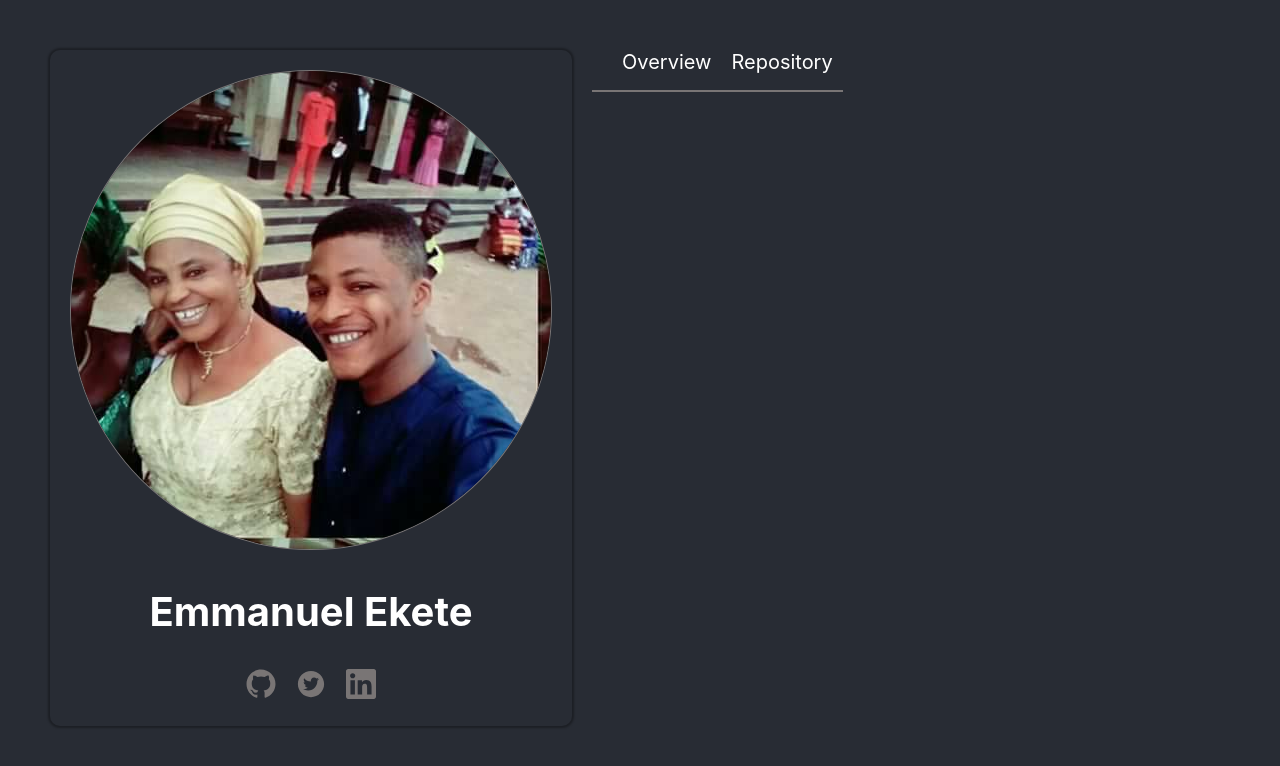
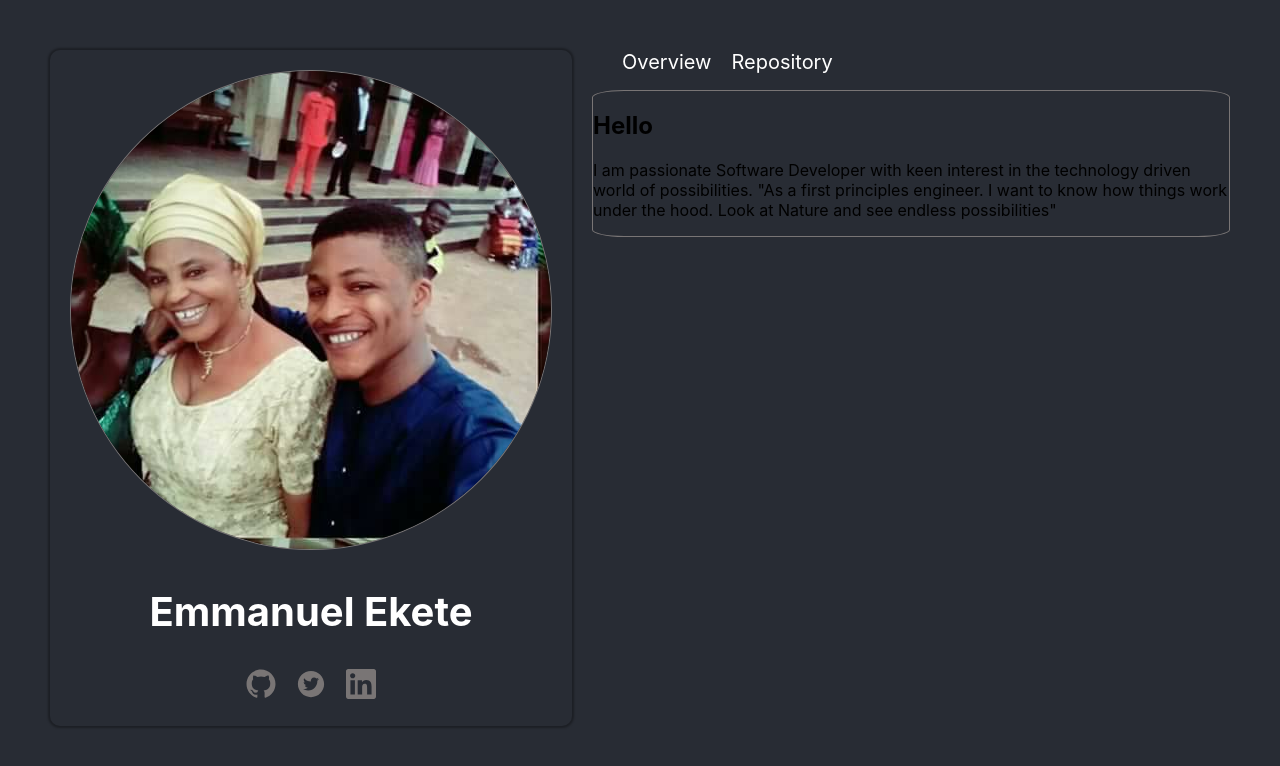
Before and after one commit to ceasar28/profile, a React (Create React App) app: page / in a window 1280 px wide. Shown: the top 766 px of the page. Built offline with nearby package versions, Linux system fonts and the light colour scheme.

Commit message:
Right side

```diff
--- a/src/Components/Rightcomponents/Overview.js
+++ b/src/Components/Rightcomponents/Overview.js
@@ -1,2 +1,14 @@
-const Overview = () => {};
+const Overview = () => {
+  return (
+    <div>
+      <h2>Hello</h2>
+      <p>
+        I am passionate Software Developer with keen interest in the technology
+        driven world of possibilities. "As a first principles engineer. I want
+        to know how things work under the hood. Look at Nature and see endless
+        possibilities"
+      </p>
+    </div>
+  );
+};
 export default Overview;
--- a/src/Components/Rightcomponents/Rightside.js
+++ b/src/Components/Rightcomponents/Rightside.js
@@ -1,10 +1,13 @@
 import Rightnav from "./Rightnav";
 import Wrapper from "./Wrapper";
+import Overview from "./Overview";
 const Rightside = () => {
   return (
     <div>
       <Rightnav />
-      <Wrapper />
+      <Wrapper>
+        <Overview />
+      </Wrapper>
     </div>
   );
 };
```
